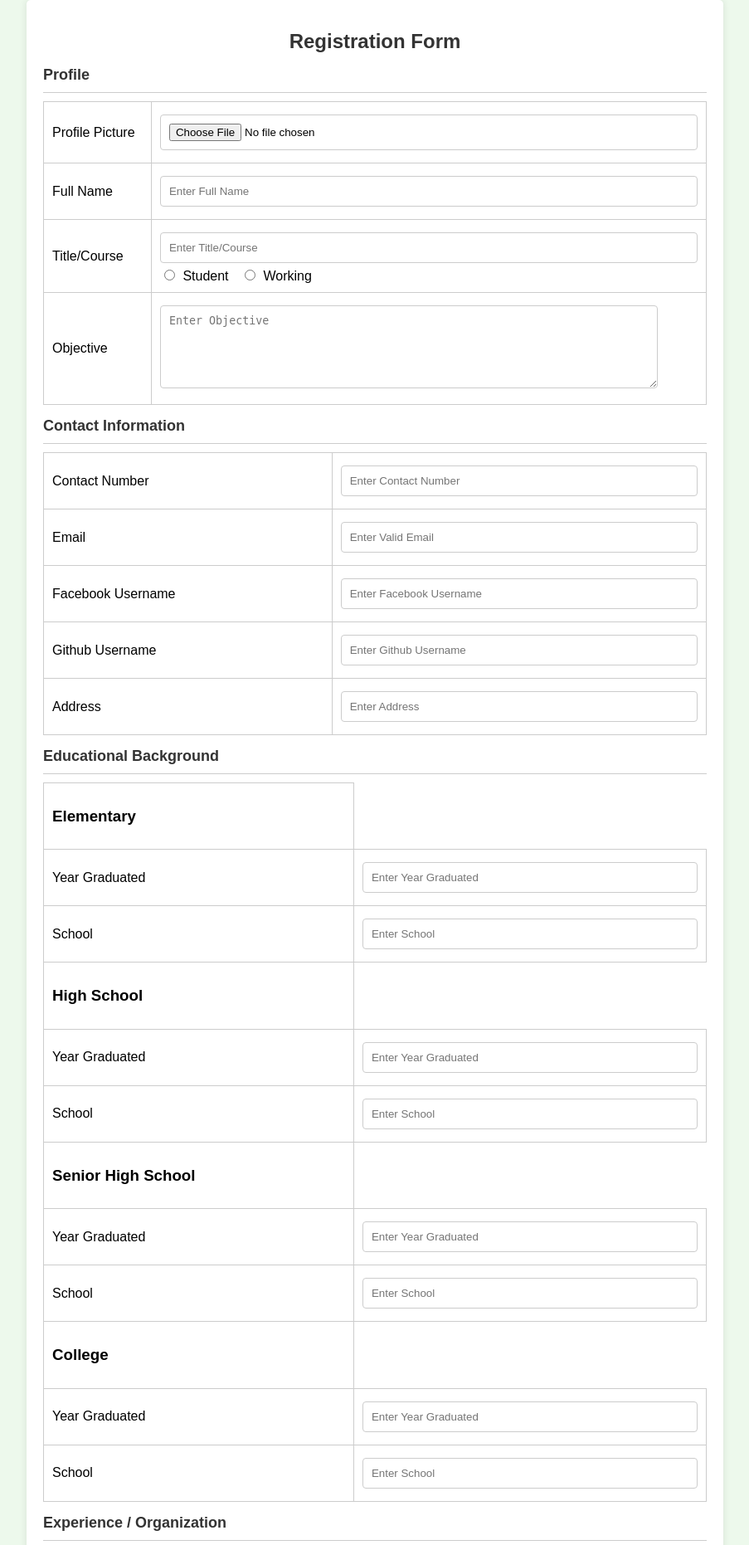
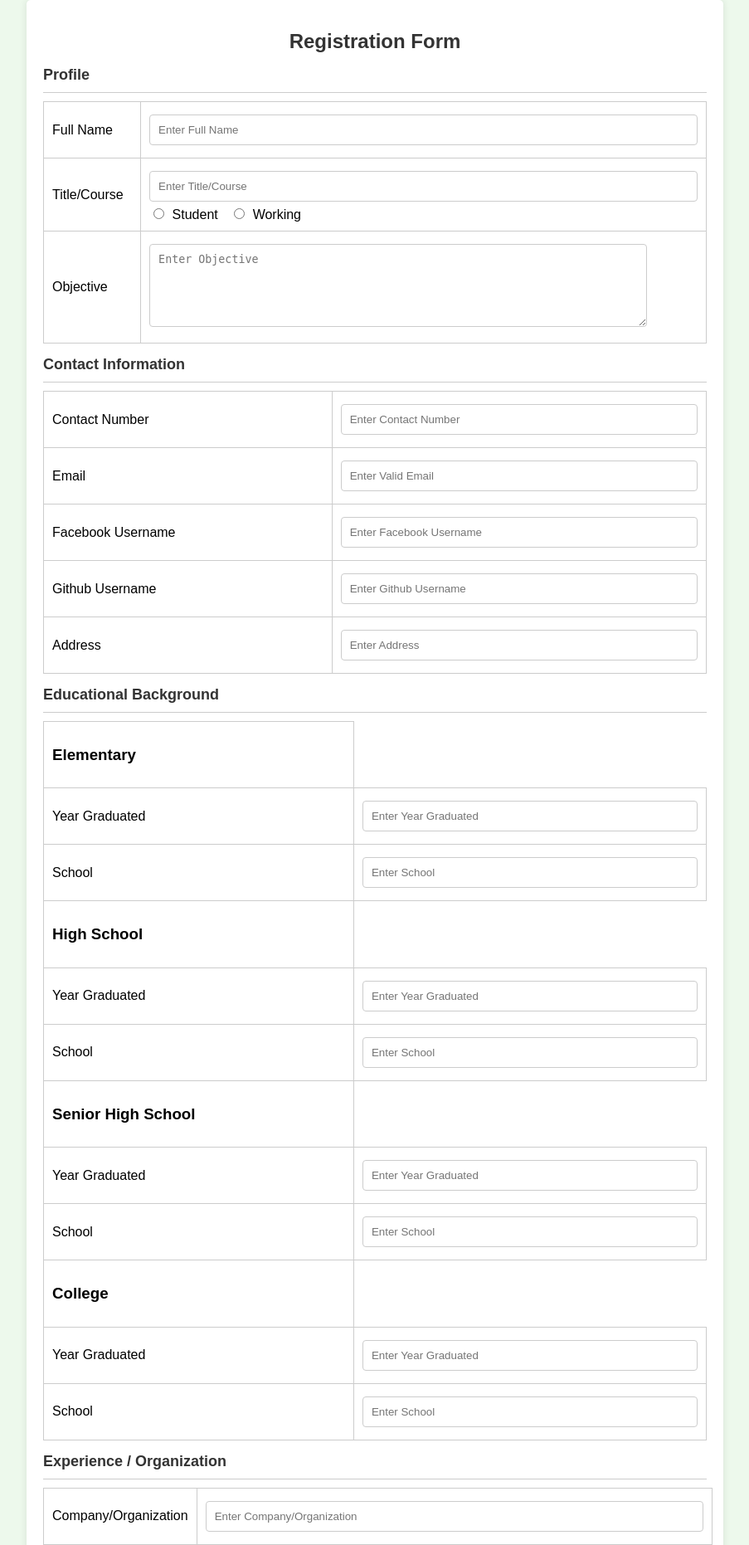
Before and after one commit to rexflores/Resume-Generator, a Flask app: page / in a window 1280 px wide. Shown: the top 1862 px of the page at 83% size, without its empty margins (188-1091 px from the left). Run offline with Flask 3, Linux system fonts and the light colour scheme.

Commit message:
remove upload img

```diff
--- a/templates/index.html
+++ b/templates/index.html
@@ -18,10 +18,6 @@
         <table class="profileInfo">
             <h2>Profile</h2>
             <hr>
-            <tr>
-                <td>Profile Picture</td>
-                <td><input type="file" name="img"></td>
-            </tr>
             <tr>
                 <td>Full Name</td>
                 <td><input type="text" required name="fullname" placeholder="Enter Full Name"></td>
```
